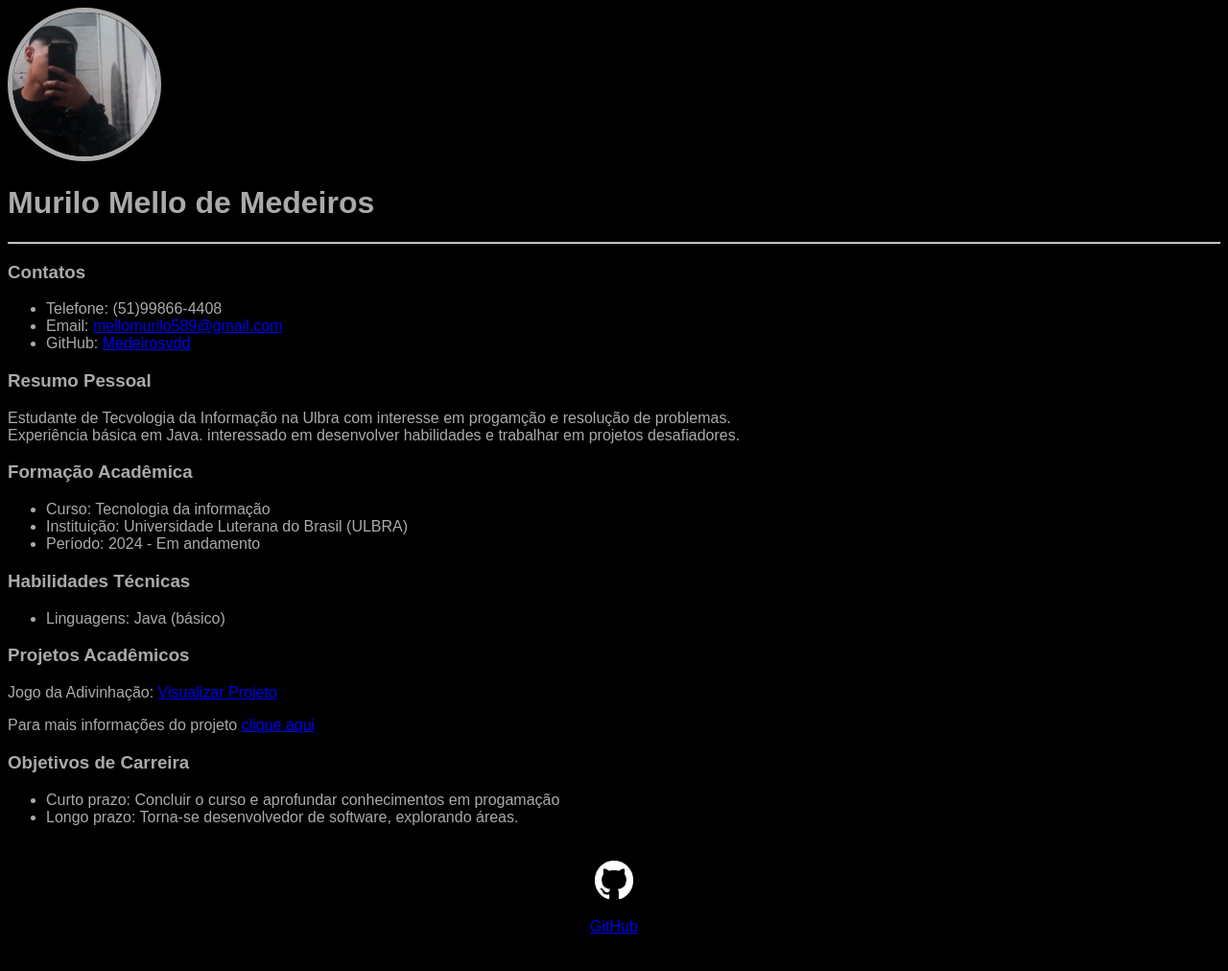
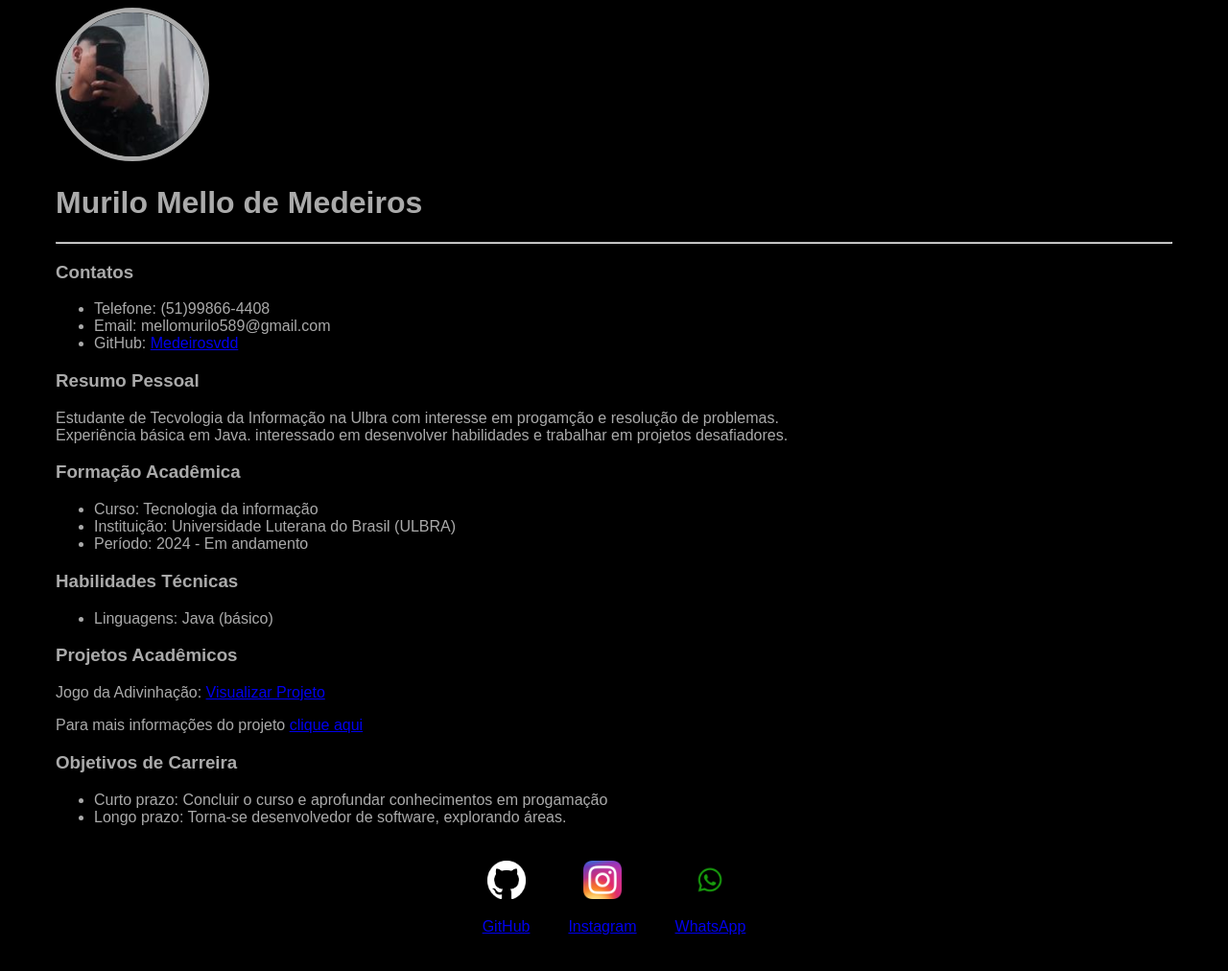
Before and after one commit to Medeirosvdd/IntroducaoWebsite, a plain HTML site: page index.html in a window 1280 px wide. Shown: the whole page at 96% size. Drawn offline with Linux system fonts and the light colour scheme.

Commit message:
minhas modificações

```diff
--- a/index.css
+++ b/index.css
@@ -27,3 +27,7 @@ footer a {
     text-align: center;
 
 }
+
+.container{
+   padding: 0px 50px;
+}
--- a/index.html
+++ b/index.html
@@ -9,6 +9,7 @@
 </head>
 
 <body>
+    <div class="container">
     <header>
         <img src="./img/eu.jpg">
         <H1>Murilo Mello de Medeiros</H1>
@@ -17,7 +18,7 @@
     <h3>Contatos</h3>
     <ul>
         <li>Telefone: (51)99866-4408</li>
-        <li>Email: <a href="https://mail.google.com/mail/u/0/?pli=1#inbox">mellomurilo589@gmail.com</a> </li>
+        <li>Email: mellomurilo589@gmail.com</a> </li>
         <li>GitHub: <a href="https://github.com/Medeirosvdd">Medeirosvdd </a>
         </li>
     </ul>
@@ -54,14 +55,20 @@
             <img src="./img/github logo branca.png">
             <p>GitHub</p>
         </a>
+        <a href="https://www.instagram.com" target="_blank" rel="noopener noreferrer">
+            <img src="./img/Instagram_icon.png.webp">
+            <p>Instagram</p>
+        </a>
+        <a href=" https://wa.me/qr/KQUIUQQICCDLF1 " target="_blank" rel="noopener noreferrer">
+            <img src="./img/WhatsApp logo.png">
+            <p>WhatsApp</p>
+        </a>
     </footer>
-    <!-- <img src = "https://cdn-icons-png.flaticon.com/512/25/25231.png" width="30"> -->
-
 
     <!-- Só para deixar salvo
     Tag de comentario:
     Ctrl + k + c -->
-
+</div>
 </body>
 
 </html>
```
Also changed, not shown: img/Instagram_icon.png.webp (added), img/WhatsApp logo.png (added).
